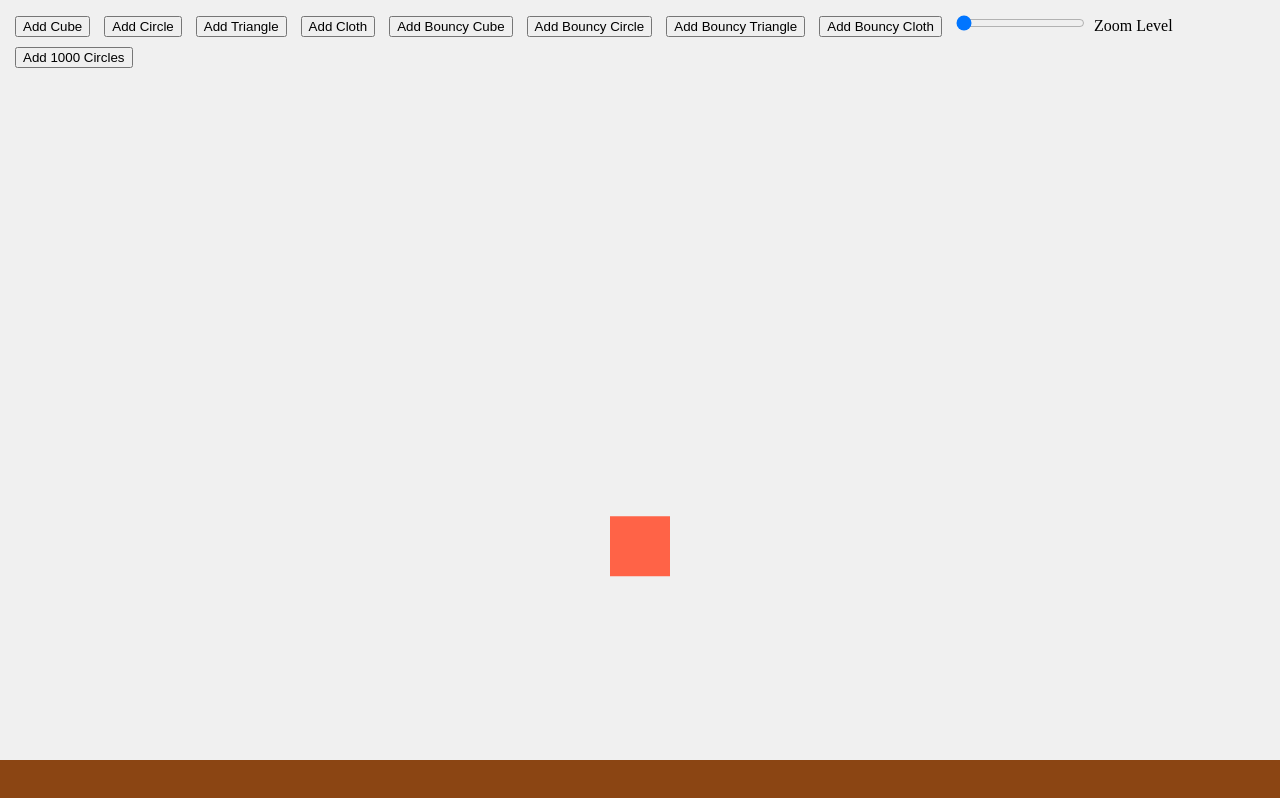
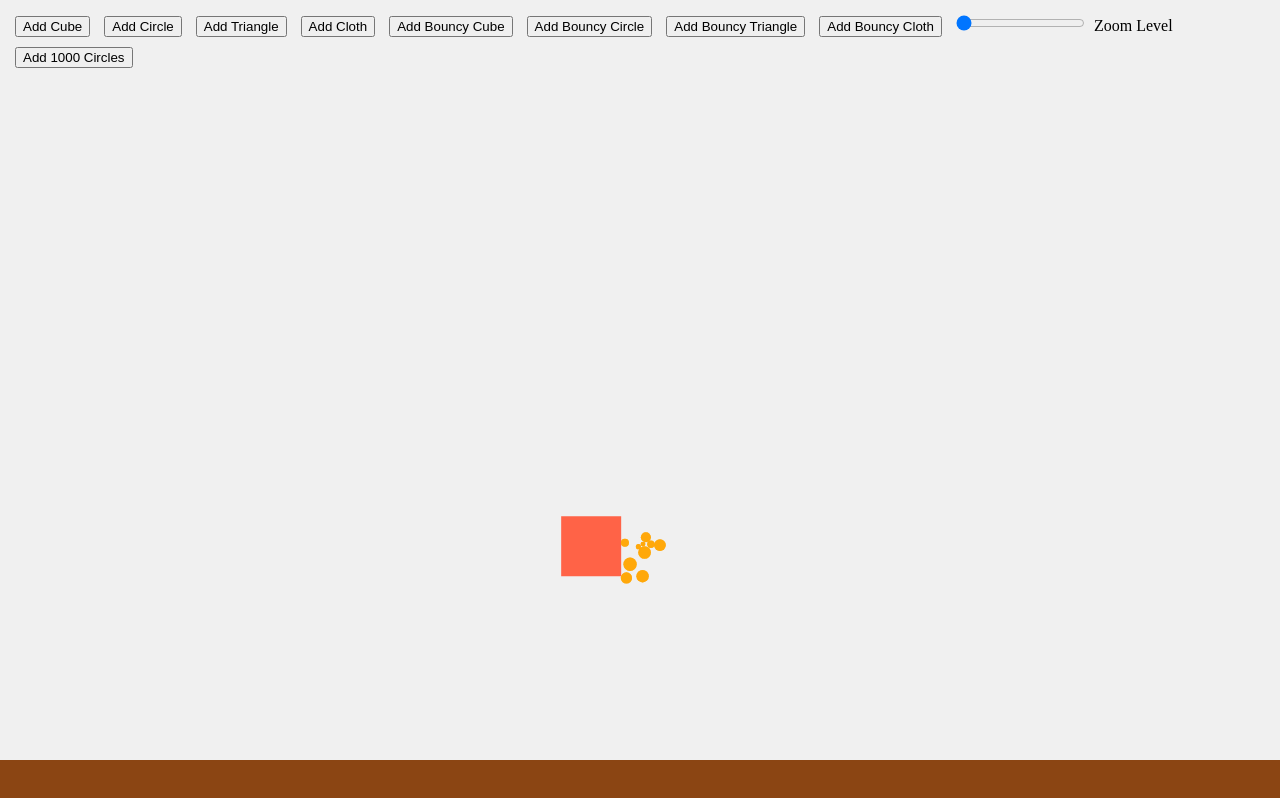
Before and after one commit to V3LDS/Physics., a plain HTML site: page index.html in a window 1280 px wide. Both pictures are taken after a click on the button "Add Cube". Drawn offline with nearby package versions, Linux system fonts and the light colour scheme; animation ran at ten frames a second.

Commit message:
Add files via upload

```diff
--- a/index.html
+++ b/index.html
@@ -1,7 +1,7 @@
 <!DOCTYPE html>
 <html>
 <head>
-    <title>Physics Bouncy Simulation</title>
+    <title>Physics Bouncy Simulation with Fire</title>
     <style>
         body, html { margin: 0; padding: 0; overflow: hidden; }
         canvas {
@@ -66,6 +66,25 @@
         const runner = Runner.create();
         Runner.run(runner, engine);
 
+        // Fire particles array
+        const fireParticles = [];
+
+        // Function to create fire particles
+        function createFire(x, y) {
+            const particleCount = 10; // Number of fire particles
+            for (let i = 0; i < particleCount; i++) {
+                const particle = Bodies.circle(x, y, Math.random() * 5 + 2, {
+                    restitution: 0.5,
+                    friction: 0.1,
+                    render: {
+                        fillStyle: 'rgba(255, 165, 0, 0.8)', // Orange color for fire
+                    },
+                });
+                fireParticles.push(particle);
+                World.add(world, particle);
+            }
+        }
+
         // Function to add a cube
         function addCube() {
             const cube = Bodies.rectangle(window.innerWidth / 2, window.innerHeight / 2, 60, 60, {
@@ -76,6 +95,7 @@
                 },
             });
             World.add(world, cube);
+            createFire(cube.position.x, cube.position.y); // Create fire when cube is added
         }
 
         // Function to create a bouncy cube
@@ -88,6 +108,7 @@
                 },
             });
             World.add(world, bouncyCube);
+            createFire(bouncyCube.position.x, bouncyCube.position.y); // Create fire when bouncy cube is added
         }
 
         // Function to add a circle
@@ -100,6 +121,7 @@
                 },
             });
             World.add(world, circle);
+            createFire(circle.position.x, circle.position.y); // Create fire when circle is added
         }
 
         // Function to create a bouncy circle
@@ -112,6 +134,7 @@
                 },
             });
             World.add(world, bouncyCircle);
+            createFire(bouncyCircle.position.x, bouncyCircle.position.y); // Create fire when bouncy circle is added
         }
 
         // Function to add a triangle
@@ -124,6 +147,7 @@
                 },
             });
             World.add(world, triangle);
+            createFire(triangle.position.x, triangle.position.y); // Create fire when triangle is added
         }
 
         // Function to create a bouncy triangle
@@ -136,6 +160,7 @@
                 },
             });
             World.add(world, bouncyTriangle);
+            createFire(bouncyTriangle.position.x, bouncyTriangle.position.y); // Create fire when bouncy triangle is added
         }
 
         // Function to create a cloth
@@ -155,6 +180,7 @@
                     });
                     cloth.push(body);
                     World.add(world, body);
+                    createFire(body.position.x, body.position.y); // Create fire when cloth is added
                 }
             }
 
@@ -197,6 +223,7 @@
                     });
                     bouncyCloth.push(body);
                     World.add(world, body);
+                    createFire(body.position.x, body.position.y); // Create fire when bouncy cloth is added
                 }
             }
 
@@ -234,11 +261,6 @@
             render.canvas.height = newHeight;
             render.options.width = newWidth;
             render.options.height = newHeight;
-
-            // Adjust the position of the bodies based on zoom level
-            engine.world.bodies.forEach(body => {
-                Body.scale(body, zoomLevel, zoomLevel);
-            });
 
             Render.setPixelRatio(render, window.devicePixelRatio);
         }
@@ -302,10 +324,21 @@
         window.addEventListener('resize', resize);
         resize();
 
-        // Render loop to draw the cloth
+        // Render loop to draw the cloth and fire particles
         (function renderLoop() {
             requestAnimationFrame(renderLoop);
             Render.world(render);
+
+            // Draw fire particles
+            fireParticles.forEach(particle => {
+                if (particle) {
+                    const context = render.context;
+                    context.beginPath();
+                    context.arc(particle.position.x, particle.position.y, particle.circleRadius, 0, Math.PI * 2);
+                    context.fillStyle = particle.render.fillStyle;
+                    context.fill();
+                }
+            });
         })();
     </script>
 </body>
```
